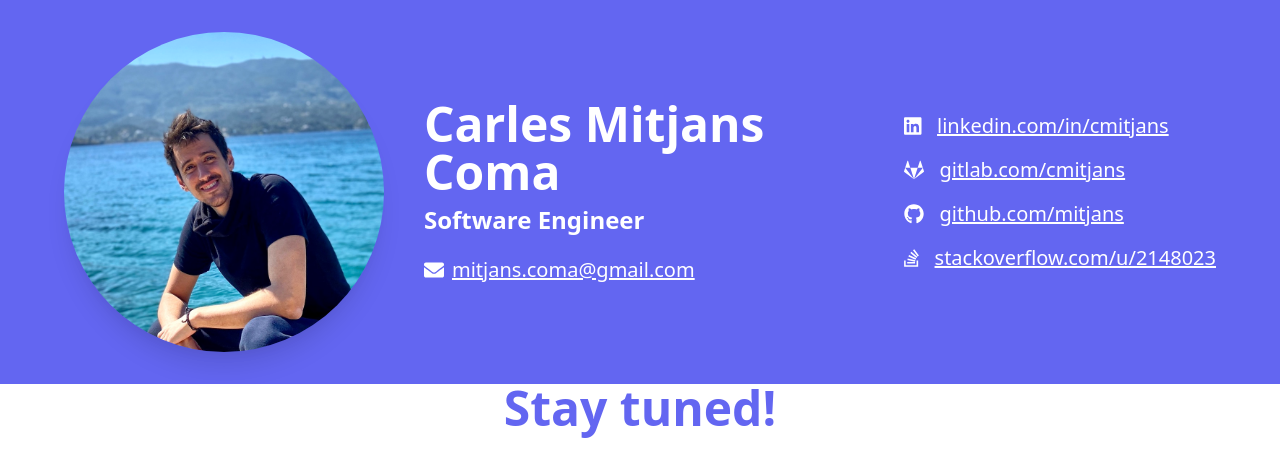
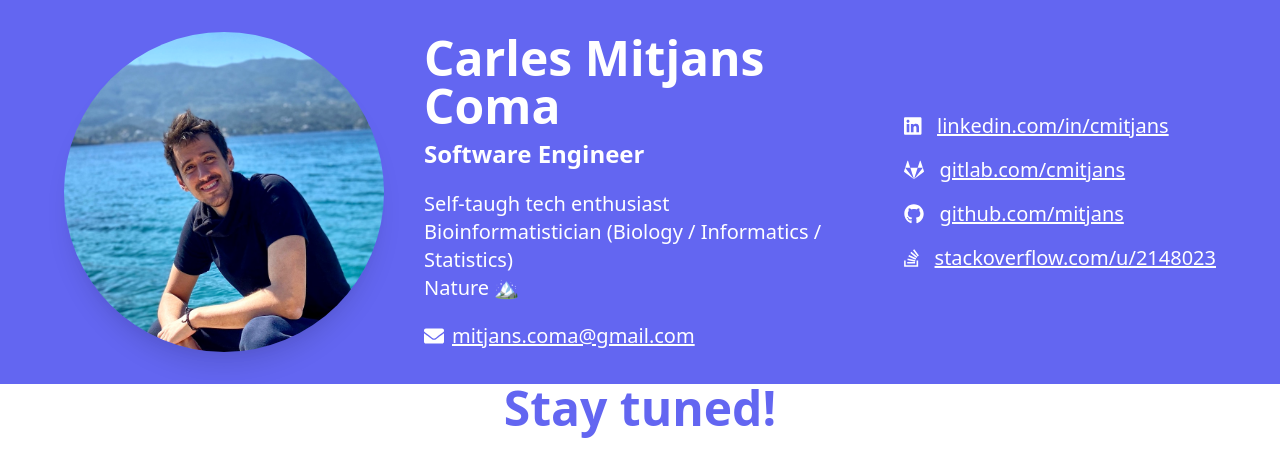
Before and after one commit to mitjans/vue-kinesis, a Vue app: page / in a window 1280 px wide. Shown: the top 476 px of the page. Built offline with nearby package versions, Linux system fonts and the light colour scheme; a web font is replaced by a local one.

Commit message:
chore: Add description under name in navbar

```diff
--- a/src/components/navbar/default_content.vue
+++ b/src/components/navbar/default_content.vue
@@ -9,6 +9,13 @@
         <div id="name-container">
           <h1>Carles Mitjans Coma</h1>
           <h2>Software Engineer</h2>
+        </div>
+        <div id="description-container">
+          Self-taugh tech enthusiast
+          <br>
+          Bioinformatistician (Biology / Informatics / Statistics)
+          <br>
+          Nature 🏔
         </div>
         <div id="email-container">
           <FontAwesome icon="envelope" />
@@ -104,6 +111,10 @@ export default {
   @apply flex flex-col space-y-2;
 }
 
+#description-container {
+  @apply text-xl;
+}
+
 #email-container {
   @apply flex items-center space-x-2 text-xl;
 }
```
